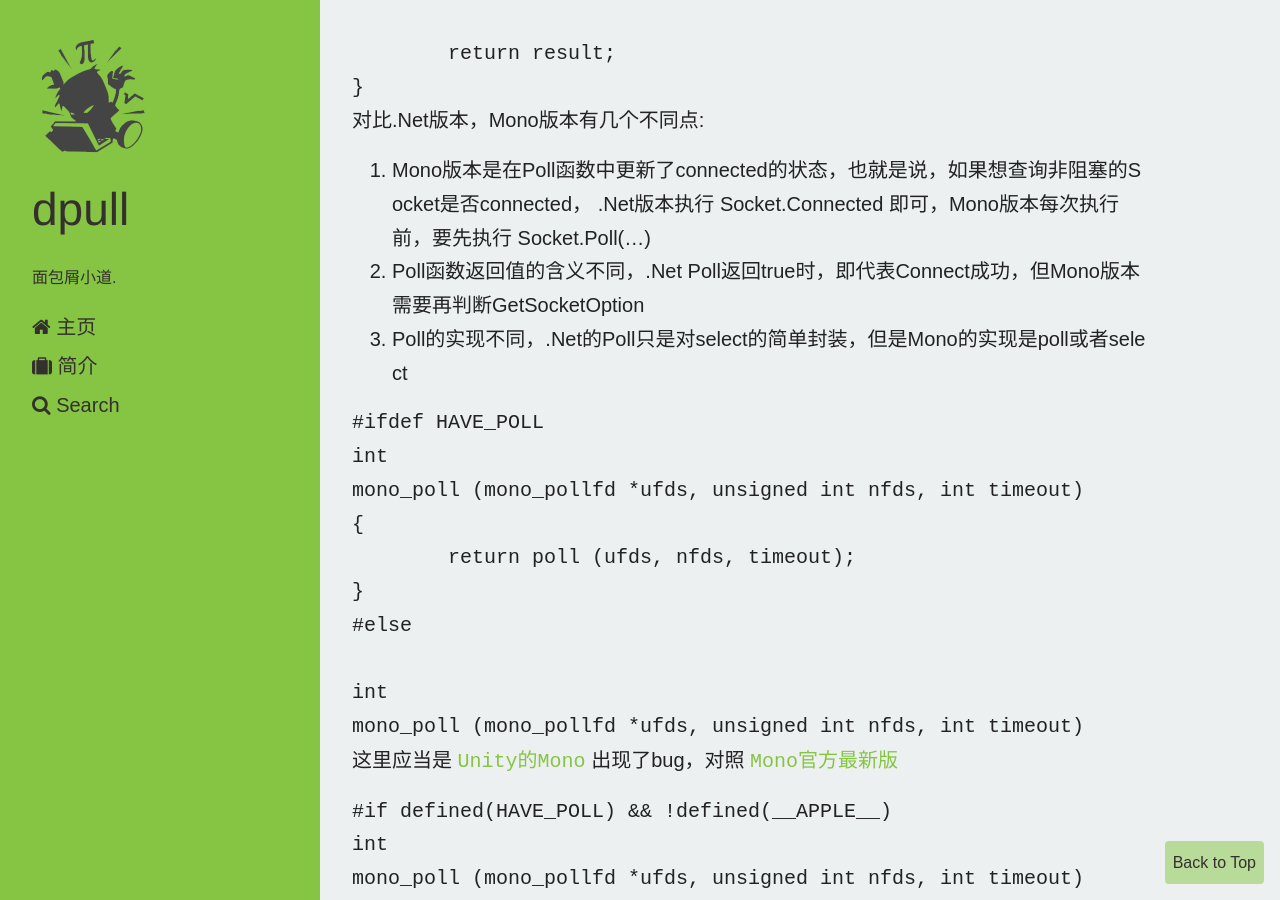
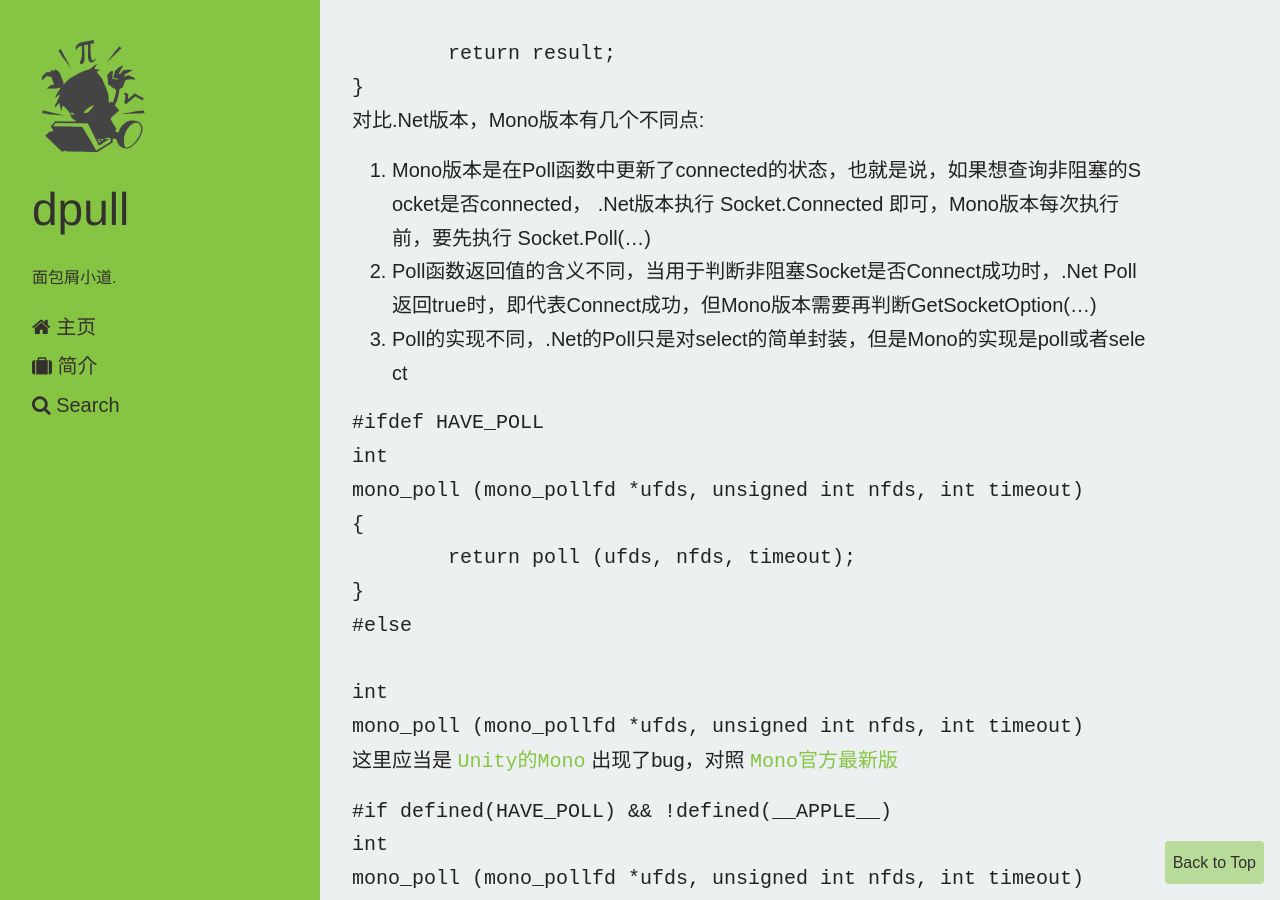
Before and after one commit to dpull/dpull.github.io, a Jekyll site: the page built from _posts/program/2015-10-08-csharp_socket.md, in a window 1280 px wide and 900 px high, scrolled down 2987 px. Built offline with Jekyll 4.4.1, drawn with Linux system fonts in a browser that asks for light colours; nearby versions of some CDN libraries; Markdown is read by kramdown in place of the engine named in the settings; comment, search, counter and statistics services are not loaded.

Commit message:
Update 2015-10-08-csharp_socket.md

````diff
--- a/_posts/program/2015-10-08-csharp_socket.md
+++ b/_posts/program/2015-10-08-csharp_socket.md
@@ -107,7 +107,7 @@ public bool Poll (int time_us, SelectMode mode)
 
 1. Mono版本是在Poll函数中更新了connected的状态，也就是说，如果想查询非阻塞的Socket是否connected，
 .Net版本执行 Socket.Connected 即可，Mono版本每次执行前，要先执行 Socket.Poll(...)
-1. Poll函数返回值的含义不同，.Net Poll返回true时，即代表Connect成功，但Mono版本需要再判断GetSocketOption
+1. Poll函数返回值的含义不同，当用于判断非阻塞Socket是否Connect成功时，.Net Poll返回true时，即代表Connect成功，但Mono版本需要再判断GetSocketOption(...)
 1. Poll的实现不同，.Net的Poll只是对select的简单封装，但是Mono的实现是poll或者select
 
 ```C#
@@ -138,9 +138,6 @@ int
 mono_poll (mono_pollfd *ufds, unsigned int nfds, int timeout)
 ```
 
-
-
-
 ## 发送队列 ##
 以前Send其实是阻塞的，Send失败了，循环继续Send，这次增加了发送队列，虽然可能效率上降低了，但也算用对了吧。
 以前的问题记录：[`当send错误码为EAGAIN时`]
````
